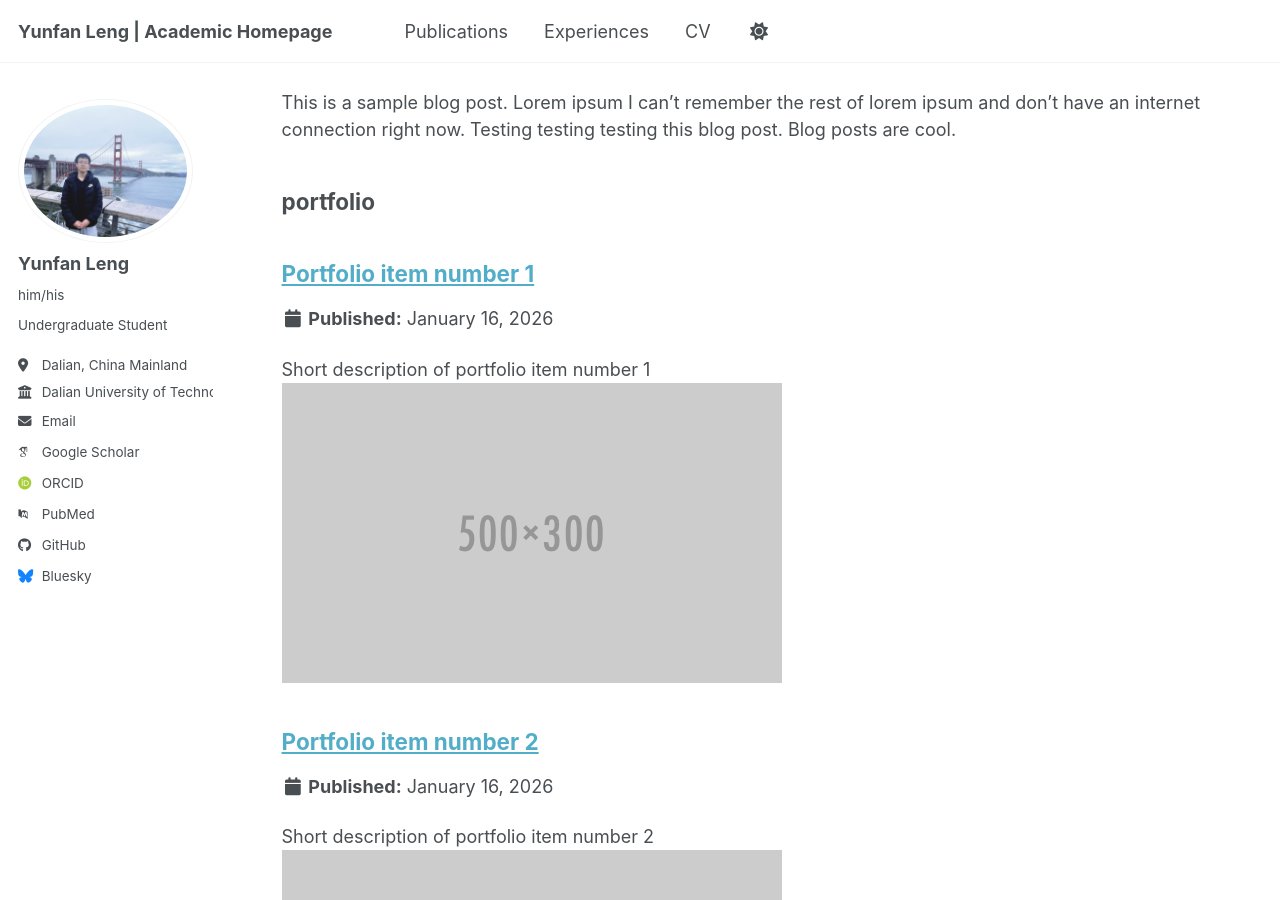
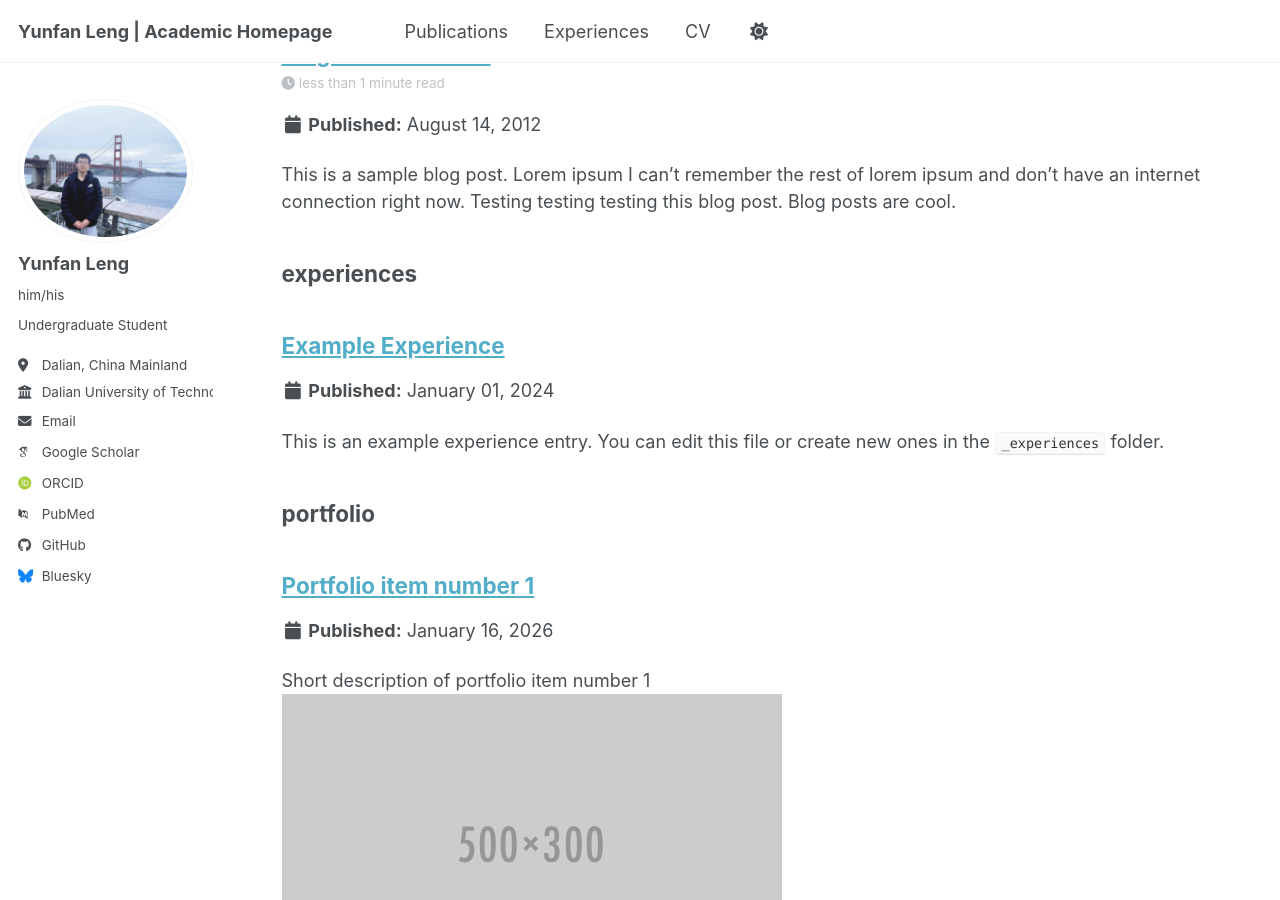
Before and after one commit to WENJIN6666/wenjin6666.github.io, a Jekyll site: the page built from _pages/sitemap.md, in a window 1280 px wide and 900 px high, scrolled down 2714 px. Built offline with Jekyll 4.4.1, drawn with Linux system fonts in a browser that asks for light colours; some web fonts are replaced; a script bundle is joined from its source files by our own code; library files that are not in the unit come from our copies.

Commit message:
Add experiences collection and page

```diff
--- a/_config.yml
+++ b/_config.yml
@@ -233,6 +233,9 @@ collections:
   talks:
     output: true
     permalink: /:collection/:path/
+  experiences:
+    output: true
+    permalink: /:collection/:path/
 
 
 # These settings control how pages and collections are included in the site
@@ -288,6 +291,14 @@ defaults:
       type: talks
     values:
       layout: talk
+      author_profile: true
+      share: true
+  # _experiences
+  - scope:
+      path: ""
+      type: experiences
+    values:
+      layout: single
       author_profile: true
       share: true
 
--- /dev/null
+++ b/_experiences/2024-01-01-example-experience.md
@@ -0,0 +1,13 @@
+---
+title: "Example Experience"
+collection: experiences
+permalink: /experiences/example-experience
+date: 2024-01-01
+location: "City, Country"
+---
+
+This is an example experience entry. You can edit this file or create new ones in the `_experiences` folder.
+
+## Description
+
+Add your experience details here.
```
Also changed, not shown: _pages/experiences.html (added, +10 -0 lines), 1 other file.
